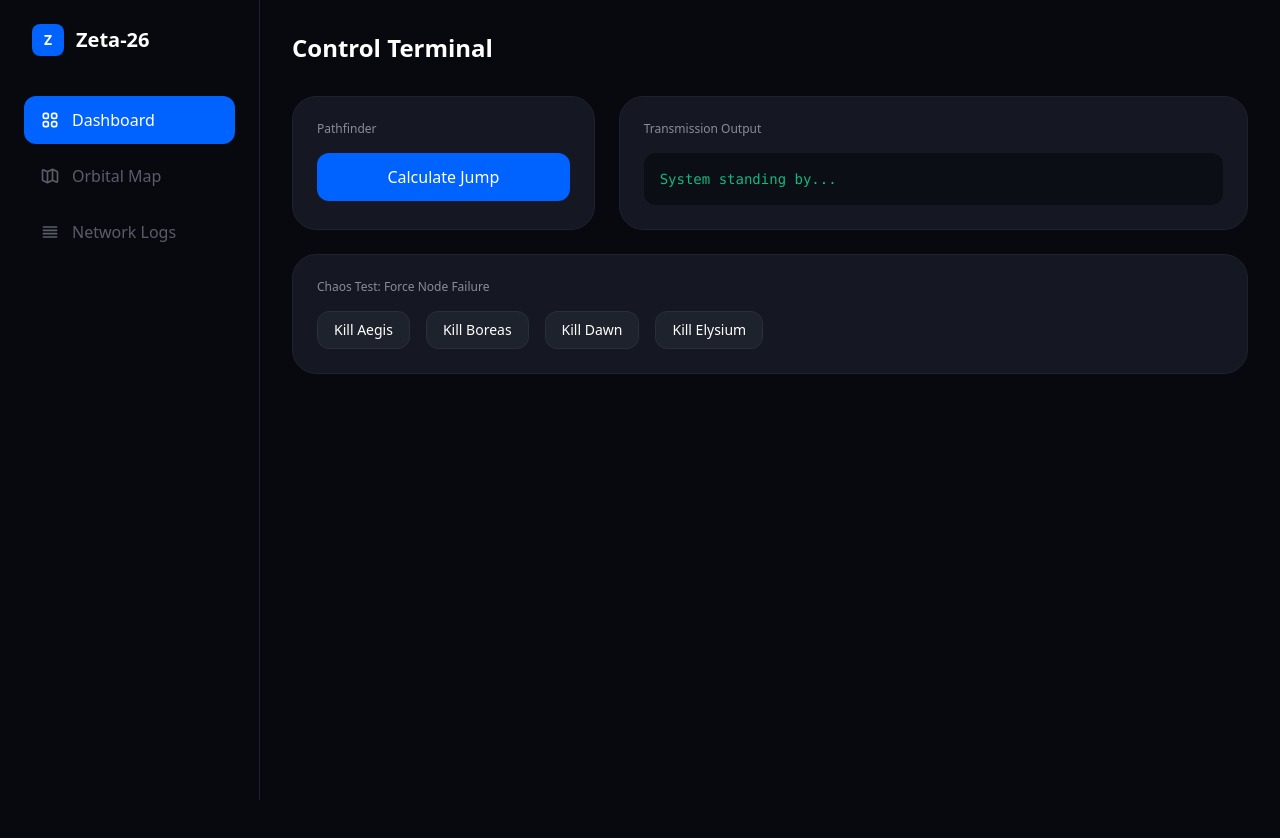
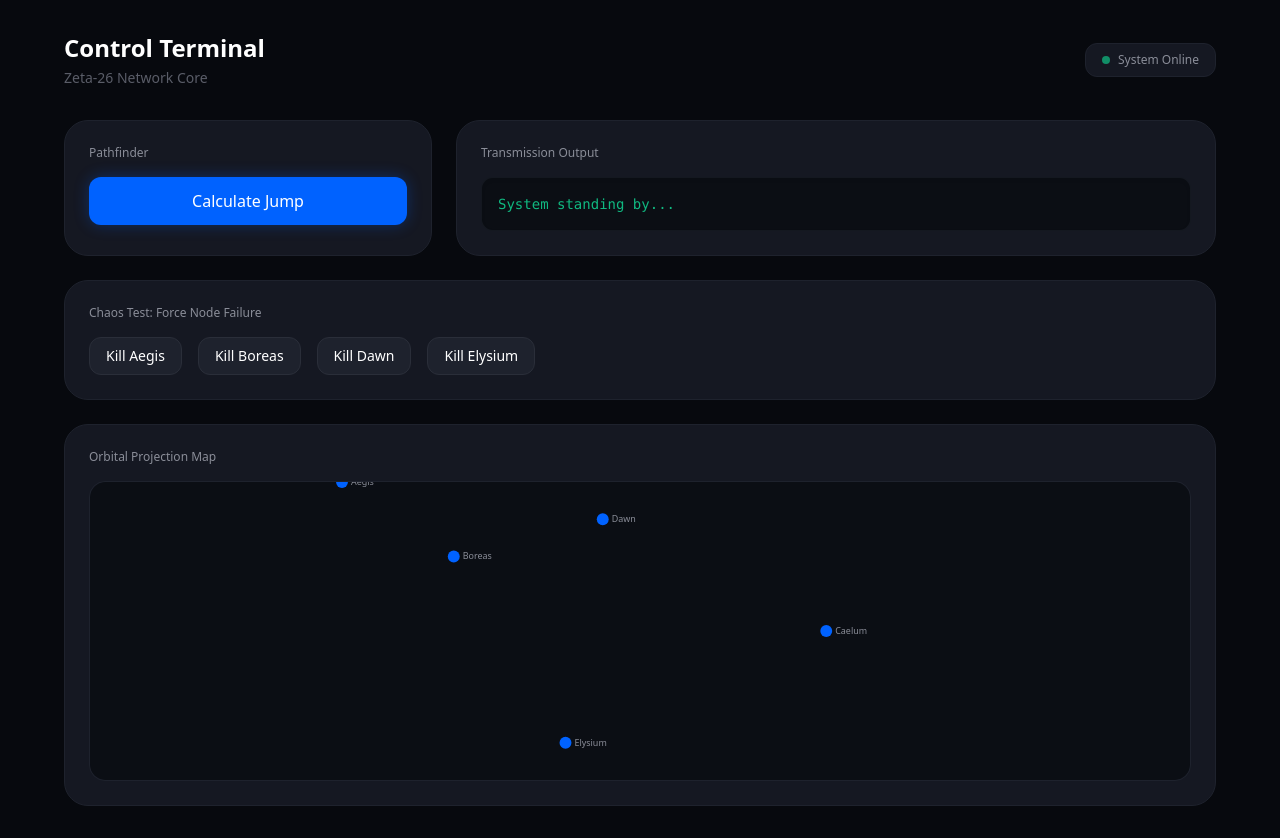
Before and after one commit to Sahas-sass/Nexio-Relic-Ring, a Next.js app: page / in a window 1280 px wide. Before the commit the page ends 800 px from the top, so only its background shows below. Built offline with nearby package versions, Linux system fonts and the light colour scheme.

Commit message:
update the dashboard

```diff
--- a/src/app/page.tsx
+++ b/src/app/page.tsx
@@ -1,59 +1,25 @@
 "use client";
 import React, { useState } from "react";
 import { buildNetworkGraph, findShortestPath } from "../utils/routing";
+import { getConfig } from '../utils/configLoader';
 
-const Icons = {
-  Dashboard: () => (
-    <svg
-      width="20"
-      height="20"
-      className="shrink-0"
-      fill="none"
-      stroke="currentColor"
-      viewBox="0 0 24 24"
-    >
-      <path
-        strokeLinecap="round"
-        strokeLinejoin="round"
-        strokeWidth="2"
-        d="M4 6a2 2 0 012-2h2a2 2 0 012 2v2a2 2 0 01-2 2H6a2 2 0 01-2-2V6zM14 6a2 2 0 012-2h2a2 2 0 012 2v2a2 2 0 01-2 2h-2a2 2 0 01-2-2V6zM4 16a2 2 0 012-2h2a2 2 0 012 2v2a2 2 0 01-2 2H6a2 2 0 01-2-2v-2zM14 16a2 2 0 012-2h2a2 2 0 012 2v2a2 2 0 01-2 2h-2a2 2 0 01-2-2v-2z"
-      ></path>
+// Map Component
+export const OrbitalMap = () => {
+  const { nodes } = getConfig();
+
+  return (
+    <svg viewBox="0 0 800 400" className="w-full h-full bg-[#0B0E14] rounded-2xl">
+      {/* Draw Nodes */}
+      {nodes.map((node) => (
+        <g key={node.id}>
+          <circle cx={node.x} cy={node.y} r="8" fill="#0062FF" />
+          <text x={node.x + 12} y={node.y + 4} fill="#8A8D98" fontSize="12">
+            {node.id}
+          </text>
+        </g>
+      ))}
     </svg>
-  ),
-  Map: () => (
-    <svg
-      width="20"
-      height="20"
-      className="shrink-0"
-      fill="none"
-      stroke="currentColor"
-      viewBox="0 0 24 24"
-    >
-      <path
-        strokeLinecap="round"
-        strokeLinejoin="round"
-        strokeWidth="2"
-        d="M9 20l-5.447-2.724A1 1 0 013 16.382V5.618a1 1 0 011.447-.894L9 7m0 13l6-3m-6 3V7m6 10l4.553 2.276A1 1 0 0021 18.382V7.618a1 1 0 00-.553-.894L15 4m0 13V4m0 0L9 7"
-      ></path>
-    </svg>
-  ),
-  Logs: () => (
-    <svg
-      width="20"
-      height="20"
-      className="shrink-0"
-      fill="none"
-      stroke="currentColor"
-      viewBox="0 0 24 24"
-    >
-      <path
-        strokeLinecap="round"
-        strokeLinejoin="round"
-        strokeWidth="2"
-        d="M4 6h16M4 10h16M4 14h16M4 18h16"
-      ></path>
-    </svg>
-  ),
+  );
 };
 
 export default function Dashboard() {
@@ -92,30 +58,19 @@ export default function Dashboard() {
 
   return (
     <div className="flex min-h-screen bg-[#07090E] text-white font-sans">
-      <aside className="hidden md:flex w-[260px] bg-[#07090E] border-r border-[#1E222D] flex-col py-6 px-4 shrink-0">
-        <div className="flex items-center gap-3 px-4 mb-10">
-          <div className="w-8 h-8 rounded-lg bg-[#0062FF] flex items-center justify-center font-bold text-sm">
-            Z
-          </div>
-          <h1 className="text-xl font-bold">Zeta-26</h1>
-        </div>
-        <nav className="flex flex-col gap-2 px-2">
-          <button className="flex items-center gap-3 bg-[#0062FF] px-4 py-3 rounded-xl">
-            <Icons.Dashboard /> Dashboard
-          </button>
-          <button className="flex items-center gap-3 text-[#5A5D68] hover:text-white px-4 py-3 rounded-xl transition-all">
-            <Icons.Map /> Orbital Map
-          </button>
-          <button className="flex items-center gap-3 text-[#5A5D68] hover:text-white px-4 py-3 rounded-xl transition-all">
-            <Icons.Logs /> Network Logs
-          </button>
-        </nav>
-      </aside>
-
-      <main className="flex-1 p-8 overflow-y-auto">
+      {/* Sidebar removed, main content now spans full width */}
+      <main className="flex-1 p-4 md:p-8 overflow-y-auto w-full">
         <div className="max-w-6xl mx-auto space-y-6">
-          <header className="mb-8">
-            <h2 className="text-2xl font-bold">Control Terminal</h2>
+          <header className="mb-8 flex items-center justify-between">
+            <div>
+              <h2 className="text-2xl font-bold">Control Terminal</h2>
+              <p className="text-sm text-[#5A5D68] mt-1">Zeta-26 Network Core</p>
+            </div>
+            {/* Optional: Added a small status indicator to replace the logo feel */}
+            <div className="flex items-center gap-2 bg-[#151822] border border-[#1E222D] px-4 py-2 rounded-xl">
+              <div className="w-2 h-2 rounded-full bg-[#10B981] animate-pulse"></div>
+              <span className="text-xs text-[#8A8D98]">System Online</span>
+            </div>
           </header>
 
           <div className="grid grid-cols-1 md:grid-cols-3 gap-6">
@@ -123,7 +78,7 @@ export default function Dashboard() {
               <h3 className="text-[#8A8D98] text-xs">Pathfinder</h3>
               <button
                 onClick={runRouting}
-                className="w-full bg-[#0062FF] py-3 rounded-xl font-medium"
+                className="w-full bg-[#0062FF] py-3 rounded-xl font-medium hover:bg-blue-600 transition-colors shadow-[0_0_15px_rgba(0,98,255,0.3)]"
               >
                 Calculate Jump
               </button>
@@ -133,7 +88,7 @@ export default function Dashboard() {
               <h3 className="text-[#8A8D98] text-xs mb-4">
                 Transmission Output
               </h3>
-              <div className="bg-[#0B0E14] p-4 rounded-xl font-mono text-sm text-[#10B981]">
+              <div className="bg-[#0B0E14] p-4 rounded-xl font-mono text-sm text-[#10B981] border border-[#1E222D]/50 shadow-inner">
                 {result}
               </div>
             </div>
@@ -153,7 +108,7 @@ export default function Dashboard() {
                     onClick={() => toggleNodeStatus(node)}
                     className={`px-4 py-2 rounded-xl text-sm border transition-all ${
                       isDead
-                        ? "bg-red-900/20 border-red-500 text-red-500"
+                        ? "bg-red-900/20 border-red-500 text-red-500 shadow-[0_0_10px_rgba(239,68,68,0.2)]"
                         : "bg-[#1E222D] border-[#2A2E39] text-white hover:border-[#0062FF]"
                     }`}
                   >
@@ -163,6 +118,15 @@ export default function Dashboard() {
               })}
             </div>
           </div>
+
+          {/* Map Visualization Section */}
+          <div className="bg-[#151822] rounded-3xl border border-[#1E222D] p-6 min-h-[300px]">
+            <h3 className="text-[#8A8D98] text-xs mb-4">Orbital Projection Map</h3>
+            <div className="h-[300px] border border-[#1E222D] rounded-2xl overflow-hidden shadow-inner">
+              <OrbitalMap />
+            </div>
+          </div>
+
         </div>
       </main>
     </div>
```
